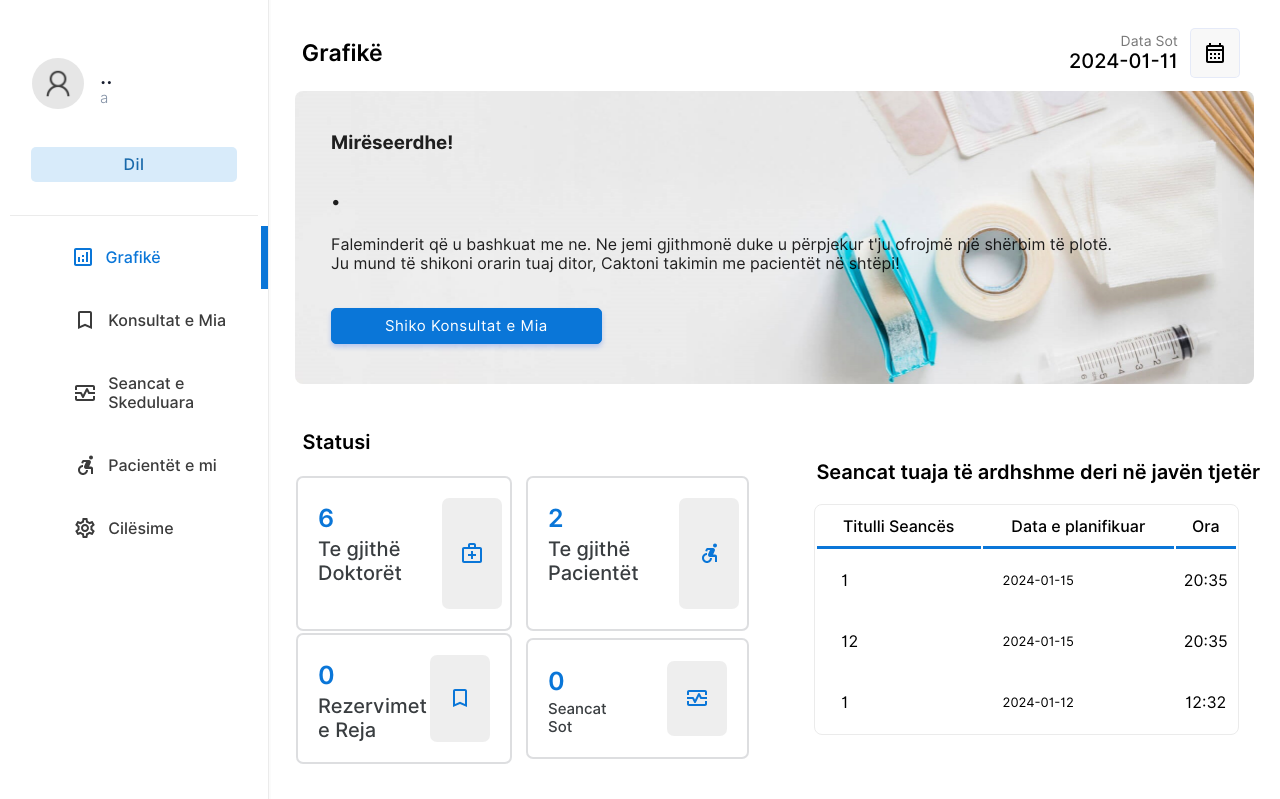
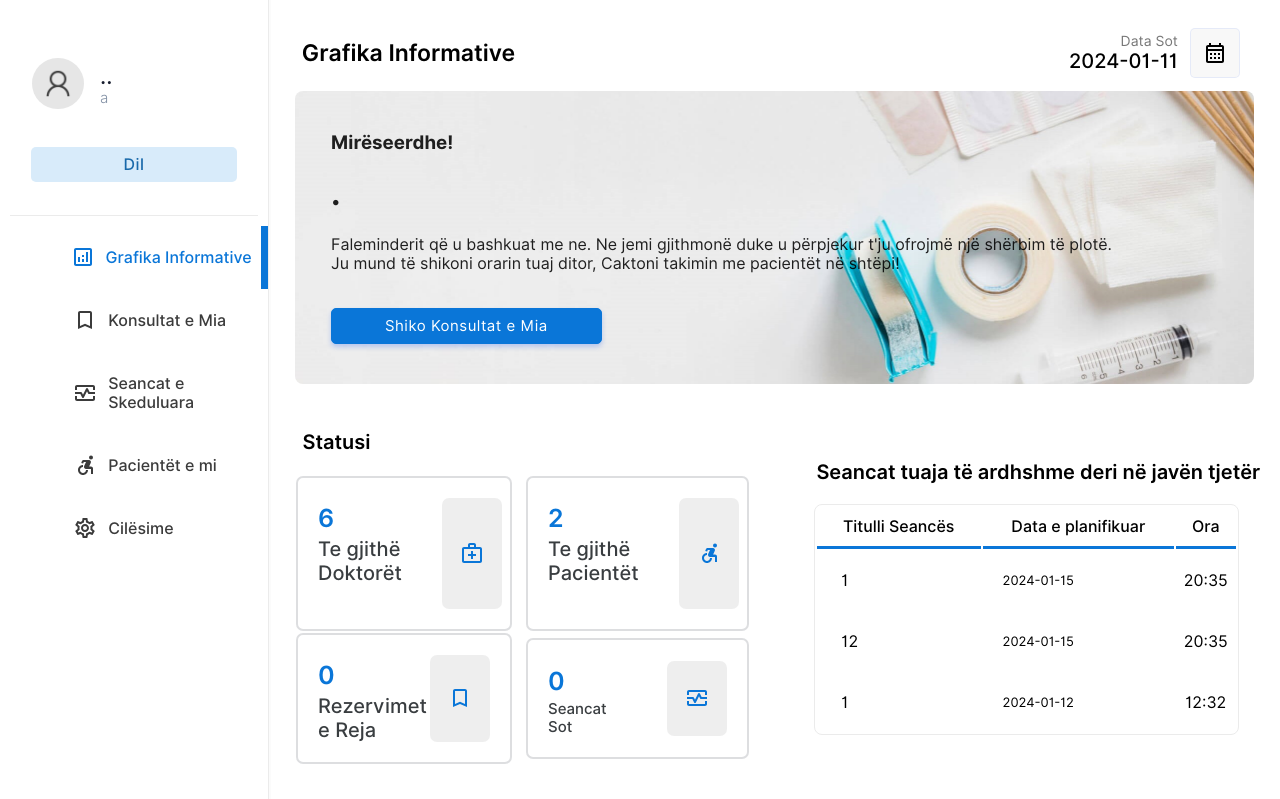
Before and after one commit to suelahasanaj/ProjektWeb, a PHP site: page /doctor/index.php in a window 1280 px wide. Shown: the top 799 px of the page. Run offline with PHP 8.4, Linux system fonts and the light colour scheme; a user stored in the database is signed in; data comes from the database, SQL or seed files in the repository; data that the repository does not hold is empty.

Commit message:
Grafika Informative

```diff
--- a/admin/appointment.php
+++ b/admin/appointment.php
@@ -59,7 +59,7 @@
                 </tr>
                 <tr class="menu-row" >
                     <td class="menu-btn menu-icon-dashbord" >
-                        <a href="index.php" class="non-style-link-menu"><div><p class="menu-text">Dashboard</p></a></div></a>
+                        <a href="index.php" class="non-style-link-menu"><div><p class="menu-text">Grafika Informative</p></a></div></a>
                     </td>
                 </tr>
                 <tr class="menu-row">
--- a/admin/doctors.php
+++ b/admin/doctors.php
@@ -60,7 +60,7 @@
                 </tr>
                 <tr class="menu-row" >
                     <td class="menu-btn menu-icon-dashbord" >
-                        <a href="index.php" class="non-style-link-menu"><div><p class="menu-text">Dashboard</p></a></div></a>
+                        <a href="index.php" class="non-style-link-menu"><div><p class="menu-text">Grafika Informative</p></a></div></a>
                     </td>
                 </tr>
                 <tr class="menu-row">
--- a/admin/index.php
+++ b/admin/index.php
@@ -8,7 +8,7 @@
     <link rel="stylesheet" href="../css/main.css">
     <link rel="stylesheet" href="../css/admin.css">
 
-    <title_of_schedule>Dashboard</title_of_schedule>
+    <title_of_schedule>Grafika Informative</title_of_schedule>
     <style>
         .dashbord-tables{
             animation: transitionIn-Y-over 0.5s;
@@ -63,7 +63,7 @@
                 </tr>
                 <tr class="menu-row" >
                     <td class="menu-btn menu-icon-dashbord menu-active menu-icon-dashbord-active" >
-                        <a href="index.php" class="non-style-link-menu non-style-link-menu-active"><div><p class="menu-text">Dashboard</p></a></div></a>
+                        <a href="index.php" class="non-style-link-menu non-style-link-menu-active"><div><p class="menu-text">Grafika Informative</p></a></div></a>
                     </td>
                 </tr>
                 <tr class="menu-row">
--- a/admin/patient.php
+++ b/admin/patient.php
@@ -58,7 +58,7 @@
                 </tr>
                 <tr class="menu-row" >
                     <td class="menu-btn menu-icon-dashbord" >
-                        <a href="index.php" class="non-style-link-menu"><div><p class="menu-text">Dashboard</p></a></div></a>
+                        <a href="index.php" class="non-style-link-menu"><div><p class="menu-text">Grafika Informative</p></a></div></a>
                     </td>
                 </tr>
                 <tr class="menu-row">
--- a/admin/schedule.php
+++ b/admin/schedule.php
@@ -58,7 +58,7 @@
                 </tr>
                 <tr class="menu-row" >
                     <td class="menu-btn menu-icon-dashbord" >
-                        <a href="index.php" class="non-style-link-menu"><div><p class="menu-text">Dashboard</p></a></div></a>
+                        <a href="index.php" class="non-style-link-menu"><div><p class="menu-text">Grafika Informative</p></a></div></a>
                     </td>
                 </tr>
                 <tr class="menu-row">
--- a/doctor/appointment.php
+++ b/doctor/appointment.php
@@ -70,7 +70,7 @@
                 </tr>
                 <tr class="menu-row" >
                     <td class="menu-btn menu-icon-dashbord " >
-                        <a href="index.php" class="non-style-link-menu "><div><p class="menu-text">Grafikë</p></a></div></a>
+                        <a href="index.php" class="non-style-link-menu "><div><p class="menu-text">Grafika Informative</p></a></div></a>
                     </td>
                 </tr>
                 <tr class="menu-row">
--- a/doctor/doctors.php
+++ b/doctor/doctors.php
@@ -67,7 +67,7 @@
                 </tr>
                 <tr class="menu-row" >
                     <td class="menu-btn menu-icon-dashbord" >
-                        <a href="index.php" class="non-style-link-menu"><div><p class="menu-text">Grafikë</p></a></div></a>
+                        <a href="index.php" class="non-style-link-menu"><div><p class="menu-text">Grafika Informative</p></a></div></a>
                     </td>
                 </tr>
                 <tr class="menu-row">
--- a/doctor/index.php
+++ b/doctor/index.php
@@ -8,7 +8,7 @@
     <link rel="stylesheet" href="../css/main.css">
     <link rel="stylesheet" href="../css/admin.css">
 
-    <title>Grafikë</title>
+    <title>Grafika Informative</title>
     <style>
         .dashbord-tables,.doctor-heade{
             animation: transitionIn-Y-over 0.5s;
@@ -80,7 +80,7 @@
                 </tr>
                 <tr class="menu-row" >
                     <td class="menu-btn menu-icon-dashbord menu-active menu-icon-dashbord-active" >
-                        <a href="index.php" class="non-style-link-menu non-style-link-menu-active"><div><p class="menu-text">Grafikë</p></a></div></a>
+                        <a href="index.php" class="non-style-link-menu non-style-link-menu-active"><div><p class="menu-text">Grafika Informative</p></a></div></a>
                     </td>
                 </tr>
                 <tr class="menu-row">
@@ -113,7 +113,7 @@
                         <tr >
 
                             <td colspan="1" class="nav-bar" >
-                            <p style="font-size: 23px;padding-left:12px;font-weight: 600;margin-left:20px;">     Grafikë</p>
+                            <p style="font-size: 23px;padding-left:12px;font-weight: 600;margin-left:20px;">Grafika Informative</p>
 
                             </td>
                             <td width="25%">
@@ -251,8 +251,6 @@
                                 </td>
                                 <td>
 
-
-
                                     <p id="anim" style="font-size: 20px;font-weight:600;padding-left: 40px;">Seancat tuaja të ardhshme deri në javën tjetër</p>
                                     <center>
                                         <div class="abc scroll" style="height: 250px;padding: 0;margin: 0;">
--- a/doctor/patient.php
+++ b/doctor/patient.php
@@ -72,7 +72,7 @@
                 </tr>
                 <tr class="menu-row" >
                     <td class="menu-btn menu-icon-dashbord" >
-                        <a href="index.php" class="non-style-link-menu "><div><p class="menu-text">Grafikë</p></a></div></a>
+                        <a href="index.php" class="non-style-link-menu "><div><p class="menu-text">Grafika Informative</p></a></div></a>
                     </td>
                 </tr>
                 <tr class="menu-row">
--- a/doctor/schedule.php
+++ b/doctor/schedule.php
@@ -70,7 +70,7 @@
              </tr>
              <tr class="menu-row" >
                  <td class="menu-btn menu-icon-dashbord " >
-                     <a href="index.php" class="non-style-link-menu "><div><p class="menu-text">Grafikë</p></a></div></a>
+                     <a href="index.php" class="non-style-link-menu "><div><p class="menu-text">Grafika Informative</p></a></div></a>
                  </td>
              </tr>
              <tr class="menu-row">
--- a/doctor/settings.php
+++ b/doctor/settings.php
@@ -81,7 +81,7 @@
                 </tr>
                 <tr class="menu-row" >
                     <td class="menu-btn menu-icon-dashbord" >
-                        <a href="index.php" class="non-style-link-menu "><div><p class="menu-text">Grafikë</p></a></div></a>
+                        <a href="index.php" class="non-style-link-menu "><div><p class="menu-text">Grafika Informative</p></a></div></a>
                     </td>
                 </tr>
                 <tr class="menu-row">
--- a/patient/patient.php
+++ b/patient/patient.php
@@ -73,7 +73,7 @@
                 </tr>
                 <tr class="menu-row" >
                     <td class="menu-btn menu-icon-dashbord" >
-                        <a href="index.php" class="non-style-link-menu "><div><p class="menu-text">Dashboard-i</p></a></div></a>
+                        <a href="index.php" class="non-style-link-menu "><div><p class="menu-text">Grafika Informative</p></a></div></a>
                     </td>
                 </tr>
                 <tr class="menu-row">
```
